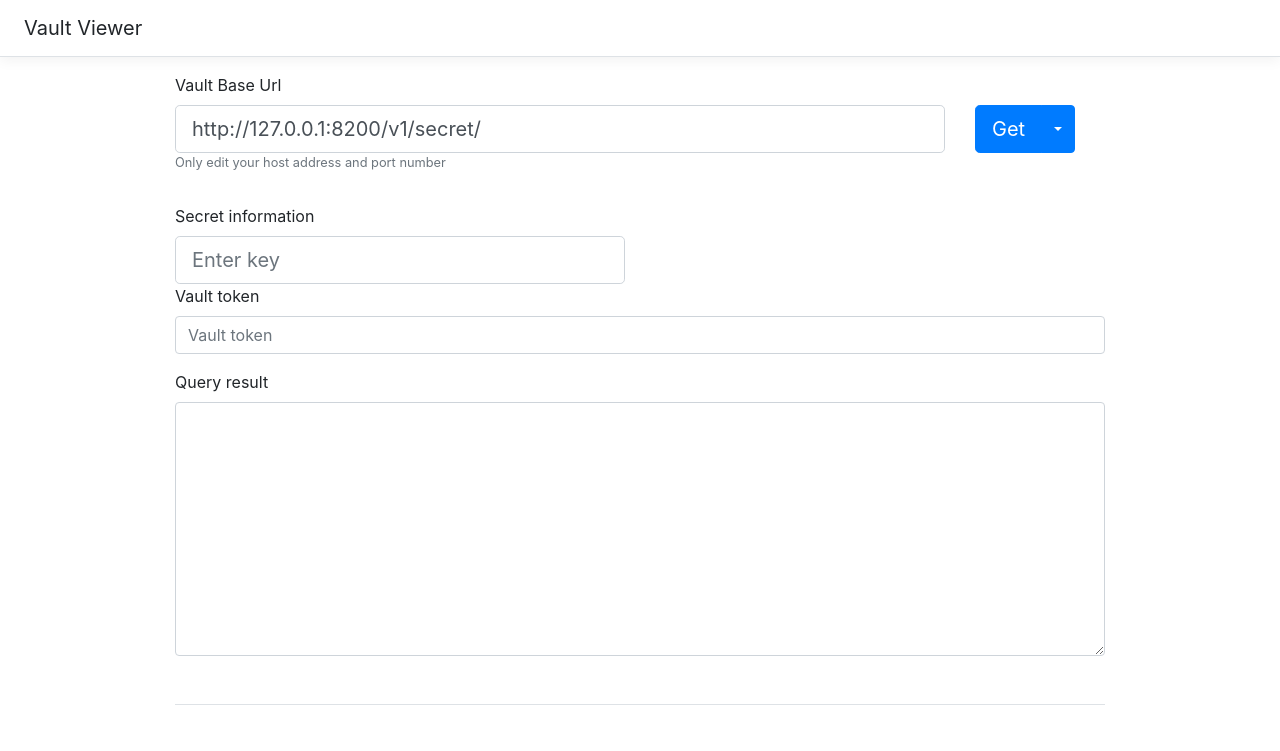
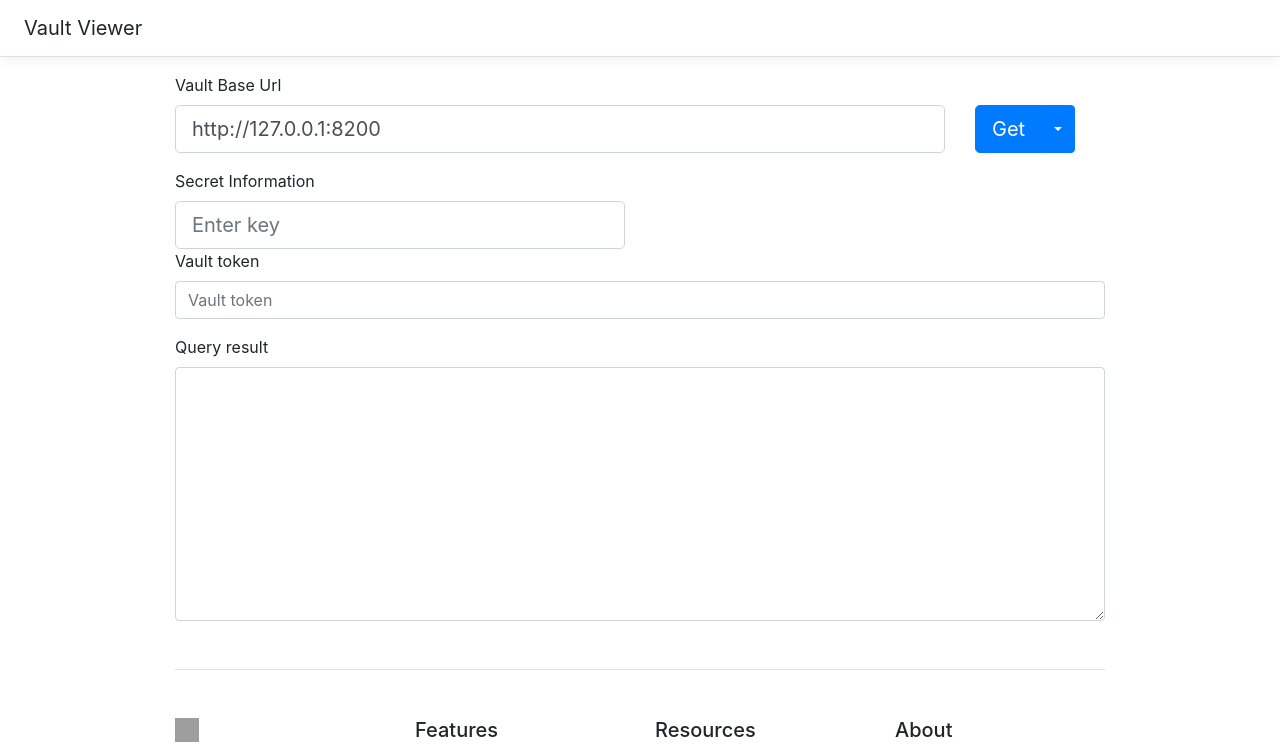
Before and after one commit to raul1991/billboard, an Angular app: page / in a window 1280 px wide. Shown: the top 751 px of the page. Built offline with nearby package versions, Linux system fonts and the light colour scheme; grey boxes are pictures that could not be loaded.

Commit message:
Change the base url to http://127.0.0.1:8200/v1/
closes #7

```diff
--- a/src/app/app.component.html
+++ b/src/app/app.component.html
@@ -10,7 +10,6 @@
         <div class="col-10">
           <input type="url" class="form-control form-control-lg" name="vault_url" id="exampleInputEmail1" aria-describedby="emailHelp"
           placeholder="Enter url" [value]="baseUrl" [(ngModel)]="baseUrl">
-          <small class="d-block mb-3 text-muted">Only edit your host address and port number</small>
         </div>
         <div class="col-2">
           <div class="btn-group">
@@ -26,7 +25,7 @@
       </div>
     </div>
     <div>
-      <label for="secret">Secret information</label>
+      <label for="secret">Secret Information</label>
       <div class="row">
         <div class="col-6">
           <input type="text" id="secret" class="form-control form-control-lg" name="key" aria-describedby="key"
--- a/src/app/app.component.ts
+++ b/src/app/app.component.ts
@@ -9,7 +9,8 @@
 })
 export class AppComponent {
   title = 'app';
-  baseUrl = 'http://127.0.0.1:8200/v1/secret/';
+  vaultVersion = "/v1/secret/"
+  baseUrl = 'http://127.0.0.1:8200';
   key; // used during a put request
   value; // used during a put request
   token;
@@ -26,7 +27,9 @@
 
   performAction(selectedVerb: String) {
     this.result = "";
-    var secret = {key: this.getAbsolutePath(this.key)};
+    var secret = {
+      key: this.getAbsolutePath(this.key)
+    };
     switch (selectedVerb) {
       case "Get":
         this.doGet(secret);
@@ -48,7 +51,7 @@
   }
 
   getAbsolutePath(relativePath: string) {
-    return this.removeTrailingSlashIfExists(this.baseUrl).concat("/").concat(relativePath);
+    return this.removeTrailingSlashIfExists(this.baseUrl).concat(this.vaultVersion).concat(relativePath);
   }
 
   removeTrailingSlashIfExists(path: string) {
```
